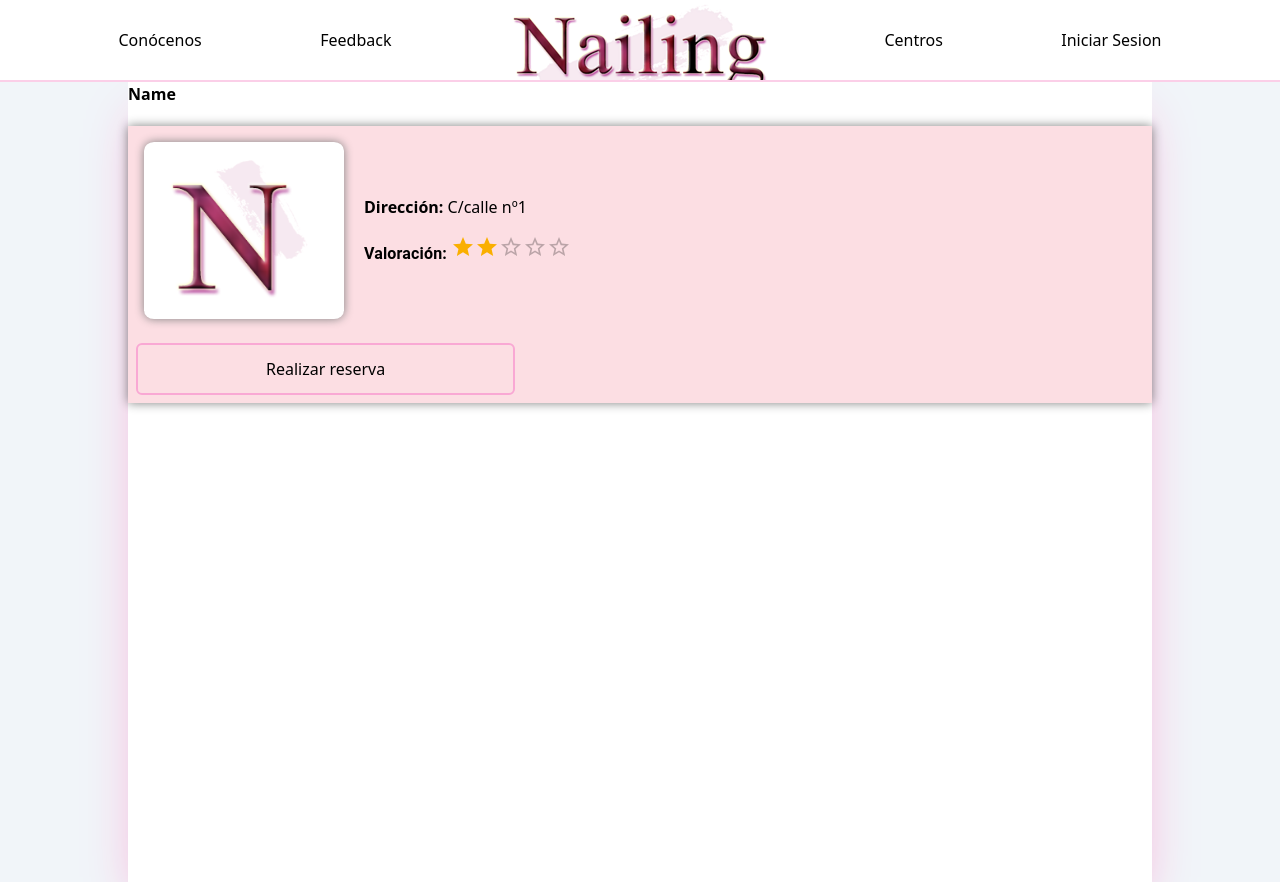
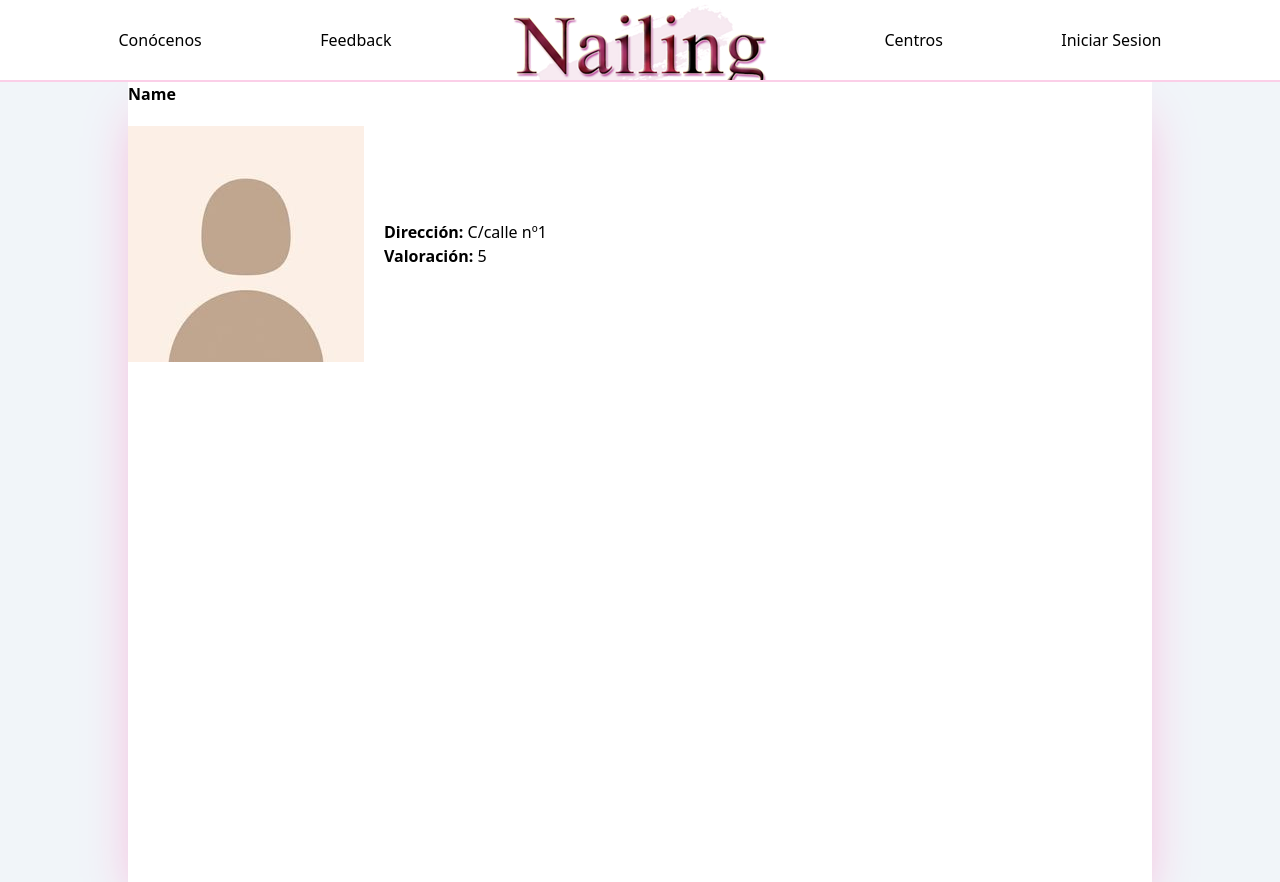
Before and after one commit to lausalbra/nailing, a React (Create React App) app in the folder src/web-app/: page /centro in a window 1280 px wide. Built offline with nearby package versions, Linux system fonts and the light colour scheme.

Commit message:
Revert "Merge pull request #77 from lausalbra/Task-030-Detalle-Negocio-#30"
This reverts commit 695ddd490a3c0ea85328376c19f8e8c24df75567, reversing
changes made to 10191f271997c96aa7cbff1c2bb2b8397884ceda.

```diff
--- a/src/web-app/src/components/CenterDetails/Center.css
+++ /dev/null
@@ -1,9 +0,0 @@
-.card {
-    background-color: rgb(252, 222, 227);
-    box-shadow: 0 0 10px grey;
-}
-img {
-    width: 200px;
-    box-shadow: 0 0 10px grey;
-    border-radius: 5%;
-}
--- a/src/web-app/src/components/CenterDetails/index.js
+++ b/src/web-app/src/components/CenterDetails/index.js
@@ -1,25 +1,10 @@
-import * as React from 'react';
-import Card from '@mui/material/Card';
-import CardActions from '@mui/material/CardActions';
-import CardContent from '@mui/material/CardContent';
-import "./Center.css";
-import { BasicRating } from "../Rating";
-
-export function CenterDetails({image, address, rating}) {
-  return (
-    <Card class="card" sx={{ minWidth: 275 }}>
-      <CardContent>
-      <div className="flex items-center">
-            <img src={image} alt="img" className="max-w-full float-left bg-white" />
+export function CenterDetails({ image, address, rating }) {
+    return (
+        <div className="flex items-center">
+            <img src={image} alt="img" className="max-w-full float-left" />
             <div className="ml-5 items-center">
                 <p><strong>Dirección:</strong> {address}</p>
-                <p><BasicRating name="read-only" value={rating} readOnly /></p>
+                <p><strong>Valoración:</strong> {rating}</p>
             </div>
-        </div>
-      </CardContent>
-      <CardActions>
-            <button className="border-2 border-pink-300 text-black px-32 py-3 rounded-md text-1xl font-medium hover:bg-pink-300 transition duration-300">Realizar reserva</button>
-      </CardActions>
-    </Card>
-  );
+        </div>)
 }
--- a/src/web-app/src/components/Rating/index.js
+++ /dev/null
@@ -1,19 +0,0 @@
-import * as React from 'react';
-import Box from '@mui/material/Box';
-import Rating from '@mui/material/Rating';
-import Typography from '@mui/material/Typography';
-
-export function BasicRating() {
-
-    const [value, setValue] = React.useState(2);
-    return (
-        <Box
-        sx={{
-            '& > legend': { mt: 2 },
-        }}
-        >
-        <Typography component="legend"><strong>Valoración:</strong> <Rating name="read-only" value={value} readOnly /></Typography>
-
-        </Box>
-    );
-}
--- a/src/web-app/src/components/UserDetails/User.css
+++ /dev/null
@@ -1,9 +0,0 @@
-.card {
-    background-color: rgb(252, 222, 227);
-    box-shadow: 0 0 10px grey;
-}
-img {
-    width: 200px;
-    box-shadow: 0 0 10px grey;
-    border-radius: 5%;
-}
--- a/src/web-app/src/components/UserDetails/index.js
+++ b/src/web-app/src/components/UserDetails/index.js
@@ -1,24 +1,10 @@
-import * as React from 'react';
-import Card from '@mui/material/Card';
-import CardActions from '@mui/material/CardActions';
-import CardContent from '@mui/material/CardContent';
-import "./User.css";
-
 export function UserDetails({ image, username, email, phone }) {
-  return (
-    <Card class="card" sx={{ minWidth: 275 }}>
-      <CardContent>
-      <div className="flex items-center">
-            <img src={image} alt="img" className="max-w-full float-left bg-white" />
+    return (
+        <div className="flex items-center">
+            <img src={image} alt="img" className="max-w-full float-left" />
             <div className="ml-5 items-center">
                 <p><strong>Email:</strong> {email}</p>
                 <p><strong>Teléfono:</strong> {phone}</p>
             </div>
-        </div>
-      </CardContent>
-      <CardActions>
-            <button className="border-2 border-pink-300 text-black px-32 py-3 rounded-md text-1xl font-medium hover:bg-pink-300 transition duration-300">Mis reservas</button>
-      </CardActions>
-    </Card>
-  );
+        </div>)
 }
--- a/src/web-app/src/views/Centro/index.js
+++ b/src/web-app/src/views/Centro/index.js
@@ -1,12 +1,12 @@
 import { CenterDetails } from '../../components/CenterDetails';
 import { Nombre } from '../../components/Nombre';
-import foto from '../../static/Logo-Inicial.png'
+import fotoPerfil from '../../static/Foto-Perfil.jpg'
 
 export function Centro() {
     return (
         <>
             <Nombre name={'Name'} ></Nombre>
-            <CenterDetails image={foto} address={'C/calle nº1'} rating={'5'}  ></CenterDetails>
+            <CenterDetails image={fotoPerfil} name={'Nombre'} address={'C/calle nº1'} rating={'5'}  ></CenterDetails>
 
         </>
 
```
